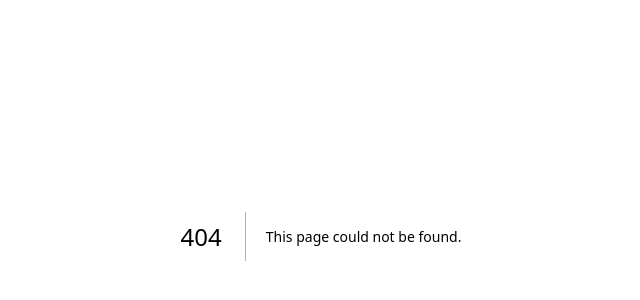
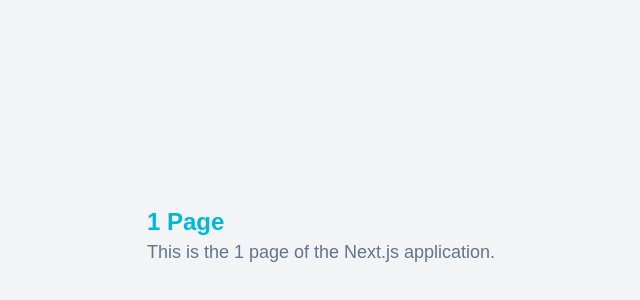
Before and after one commit to Rimon-Mahamud-Rony/nextJsPractice, a Next.js app: page /product/1 in a window 1280 px wide. Before the commit this address had no page. Shown: the part 164-464 px from the top of the page, without its empty margins (319-959 px from the left). Built offline with nearby package versions, Linux system fonts and the light colour scheme.

Commit message:
ci: dynamic routes

```diff
--- /dev/null
+++ b/app/product/[productId]/page.tsx
@@ -0,0 +1,19 @@
+export default async function ProductDetails(
+    { params
+
+    }: {
+            params: Promise<{ productId: string }>;
+    }
+) {
+    const productId = (await params).productId ;
+    return (
+      <div className="w-full h-screen items-center flex flex-row justify-center bg-gray-100">
+        <div className="text-slate-500">
+          <h1 className="text-2xl font-bold text-cyan-500">{productId} Page</h1>
+          <h2 className="text-lg">
+            This is the {productId} page of the Next.js application.
+          </h2>
+        </div>
+      </div>
+    );
+}
--- /dev/null
+++ b/app/product/page.tsx
@@ -0,0 +1,12 @@
+export default function Product() {
+  return (
+
+    <div className="w-full h-screen items-center flex flex-row justify-center bg-gray-100">
+        <div className="text-slate-500">
+            <h1 className="text-2xl font-bold text-cyan-500">Product Page</h1>
+            <h2 className="text-lg">This is the product page of the Next.js application.</h2>
+        </div>
+    </div>
+
+  );
+}
```
